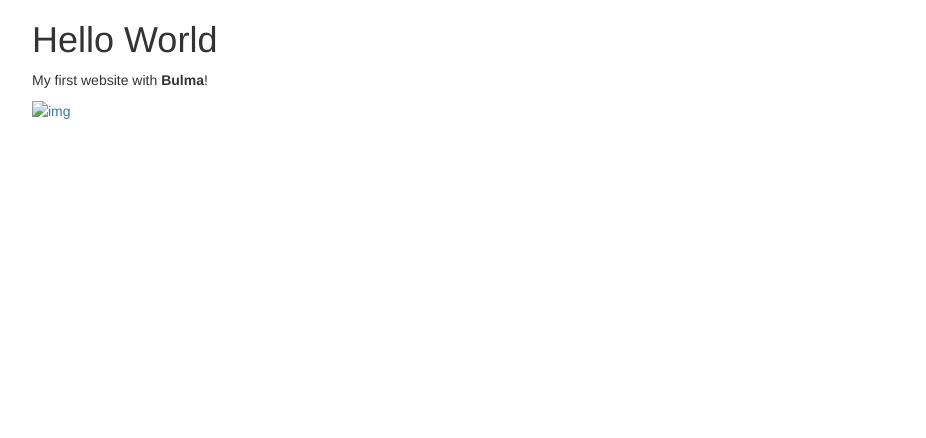
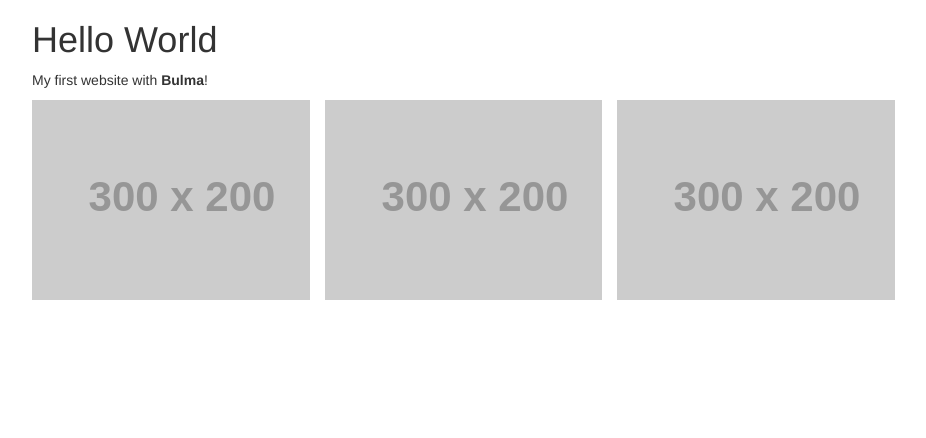
Before and after one commit to reyesjanno/reyesjanno.github.io, a plain HTML site: page index.html in a window 1280 px wide. Shown: the whole page, without its empty margins (38-964 px from the left). Drawn offline with nearby package versions, Linux system fonts and the light colour scheme; placeholder pictures from the web are drawn by us.

Commit message:
back to bootstrap 3

```diff
--- a/index.html
+++ b/index.html
@@ -26,7 +26,30 @@
         <div class="row projects">
           <div class="col-sm-3 item ih-item square effect6 from_top_and_bottom"><a
               href="#">
-              <div class="img"><img src="images/assets/rect/1.jpg" alt="img"></div>
+              <div class="img"><img
+                  src="https://dummyimage.com/300x200/028b95/fff" alt="img"></div>
+              <div class="info">
+                <h3>Heading here</h3>
+                <p>Description goes here</p>
+              </div>
+            </a>
+          </div>
+
+          <div class="col-sm-3 item ih-item square effect6 from_top_and_bottom"><a
+              href="#">
+              <div class="img"><img
+                  src="https://dummyimage.com/300x200/028b95/fff" alt="img"></div>
+              <div class="info">
+                <h3>Heading here</h3>
+                <p>Description goes here</p>
+              </div>
+            </a>
+          </div>
+
+          <div class="col-sm-3 item ih-item square effect6 from_top_and_bottom"><a
+              href="#">
+              <div class="img"><img
+                  src="https://dummyimage.com/300x200/028b95/fff" alt="img"></div>
               <div class="info">
                 <h3>Heading here</h3>
                 <p>Description goes here</p>
```
